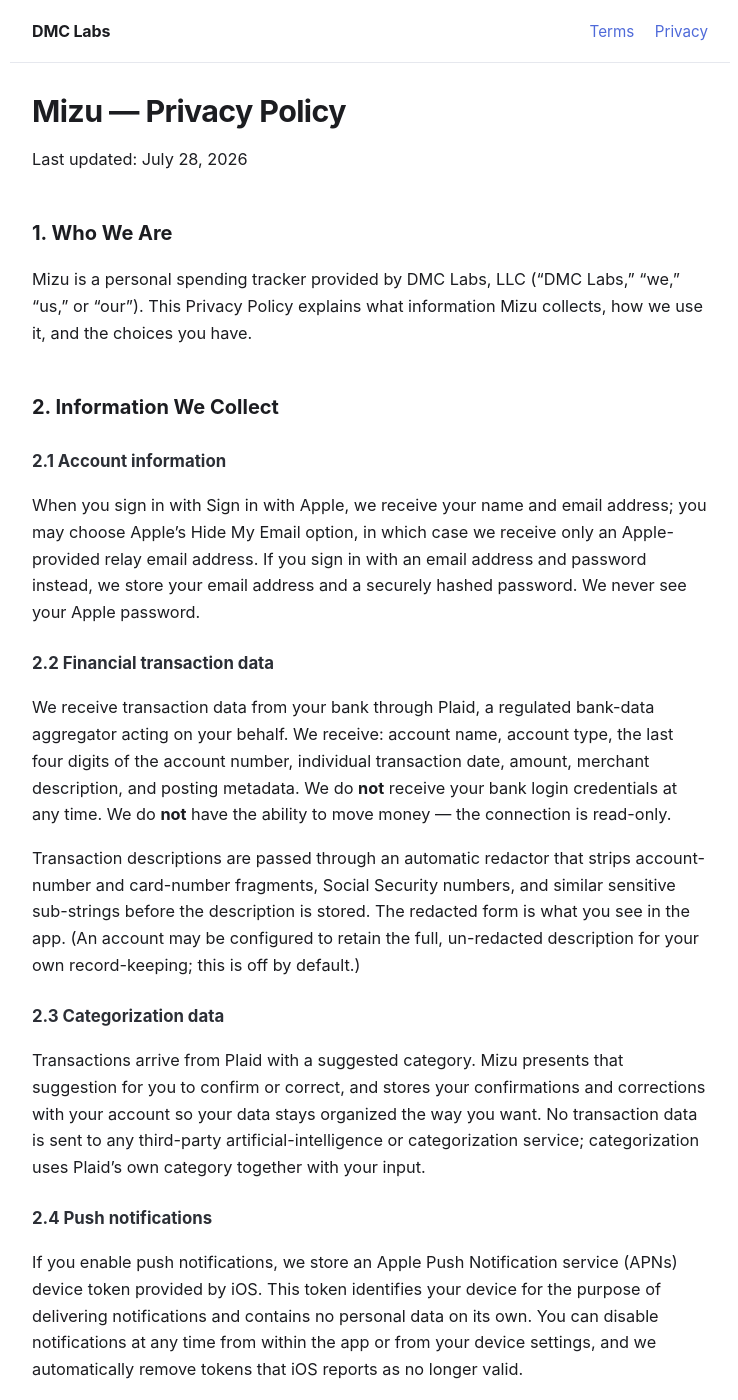
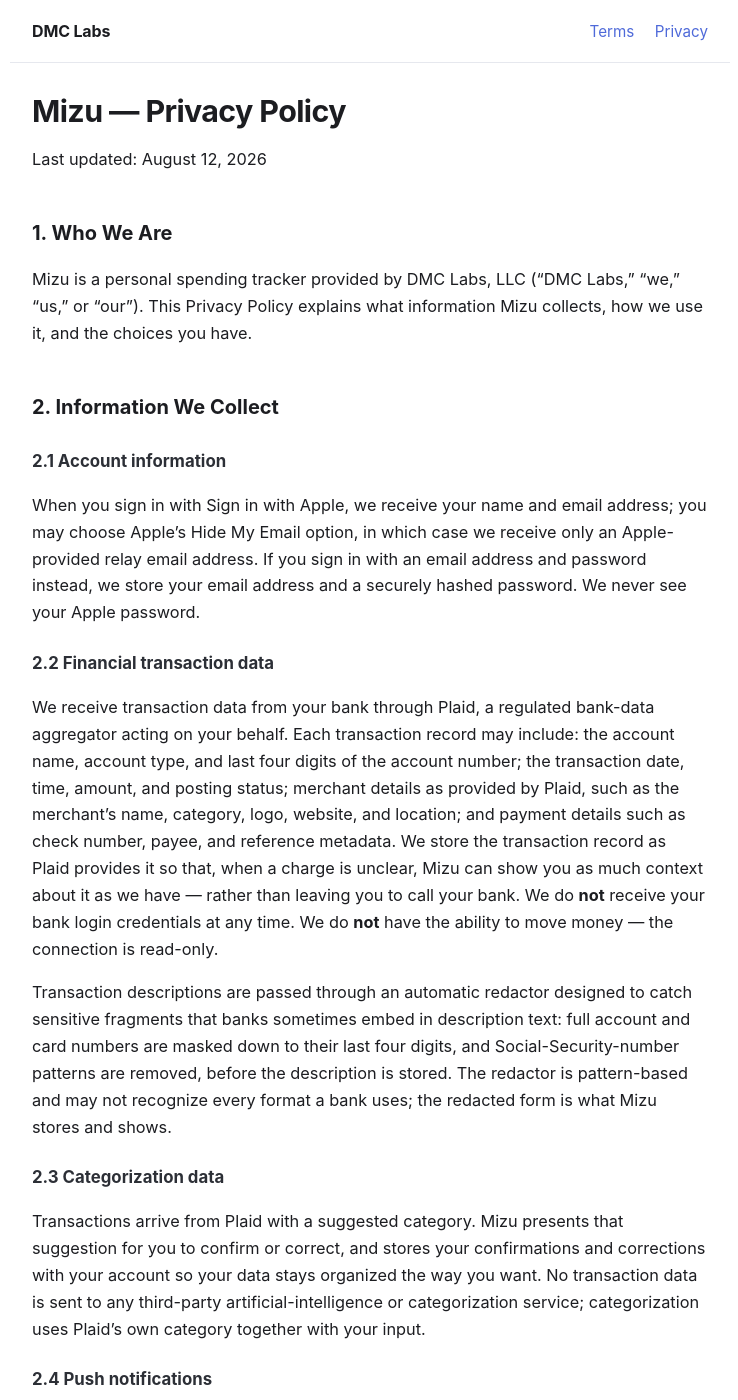
Before and after one commit to DMC-Labs-LLC/legal, a Jekyll site: the page built from mizu/privacy.md, in a window 1280 px wide and 1400 px high. Shown: the whole window, without its empty margins (270-1008 px from the left). Built offline with Jekyll 4.4.1, drawn with Linux system fonts in a browser that asks for light colours.

Commit message:
docs(mizu/privacy): full Plaid transaction detail disclosed with purpose; cautious redactor language; bump to 2026-08-12
The received-data list now describes the record Plaid actually provides
(merchant name/category/logo/website/location, payment details, date+time)
and states why it is kept: showing the user context on unclear charges.
The redactor paragraph now matches the 2.0 implementation shipped today
(mask to last-4, SSN patterns removed, pattern-based — 'may not recognize
every format'), and drops the v1-era un-redacted opt-out that no longer
exists.

Co-Authored-By: Claude Fable 5 <noreply@anthropic.com>
Claude-Session: https://claude.ai/code/session_01V8Kk78UrqXSuUxF6FeS3vb

```diff
--- a/mizu/privacy.md
+++ b/mizu/privacy.md
@@ -7,7 +7,7 @@ permalink: /mizu/privacy
 
 # Mizu — Privacy Policy
 
-Last updated: July 28, 2026
+Last updated: August 12, 2026
 
 ## 1. Who We Are
 
@@ -29,18 +29,25 @@ Apple password.
 ### 2.2 Financial transaction data
 
 We receive transaction data from your bank through Plaid, a regulated
-bank-data aggregator acting on your behalf. We receive: account name,
-account type, the last four digits of the account number, individual
-transaction date, amount, merchant description, and posting metadata.
-We do **not** receive your bank login credentials at any time. We do
-**not** have the ability to move money — the connection is read-only.
+bank-data aggregator acting on your behalf. Each transaction record
+may include: the account name, account type, and last four digits of
+the account number; the transaction date, time, amount, and posting
+status; merchant details as provided by Plaid, such as the merchant's
+name, category, logo, website, and location; and payment details such
+as check number, payee, and reference metadata. We store the
+transaction record as Plaid provides it so that, when a charge is
+unclear, Mizu can show you as much context about it as we have —
+rather than leaving you to call your bank. We do **not** receive your
+bank login credentials at any time. We do **not** have the ability to
+move money — the connection is read-only.
 
 Transaction descriptions are passed through an automatic redactor
-that strips account-number and card-number fragments, Social Security
-numbers, and similar sensitive sub-strings before the description is
-stored. The redacted form is what you see in the app. (An account may
-be configured to retain the full, un-redacted description for your
-own record-keeping; this is off by default.)
+designed to catch sensitive fragments that banks sometimes embed in
+description text: full account and card numbers are masked down to
+their last four digits, and Social-Security-number patterns are
+removed, before the description is stored. The redactor is
+pattern-based and may not recognize every format a bank uses; the
+redacted form is what Mizu stores and shows.
 
 ### 2.3 Categorization data
 
```
